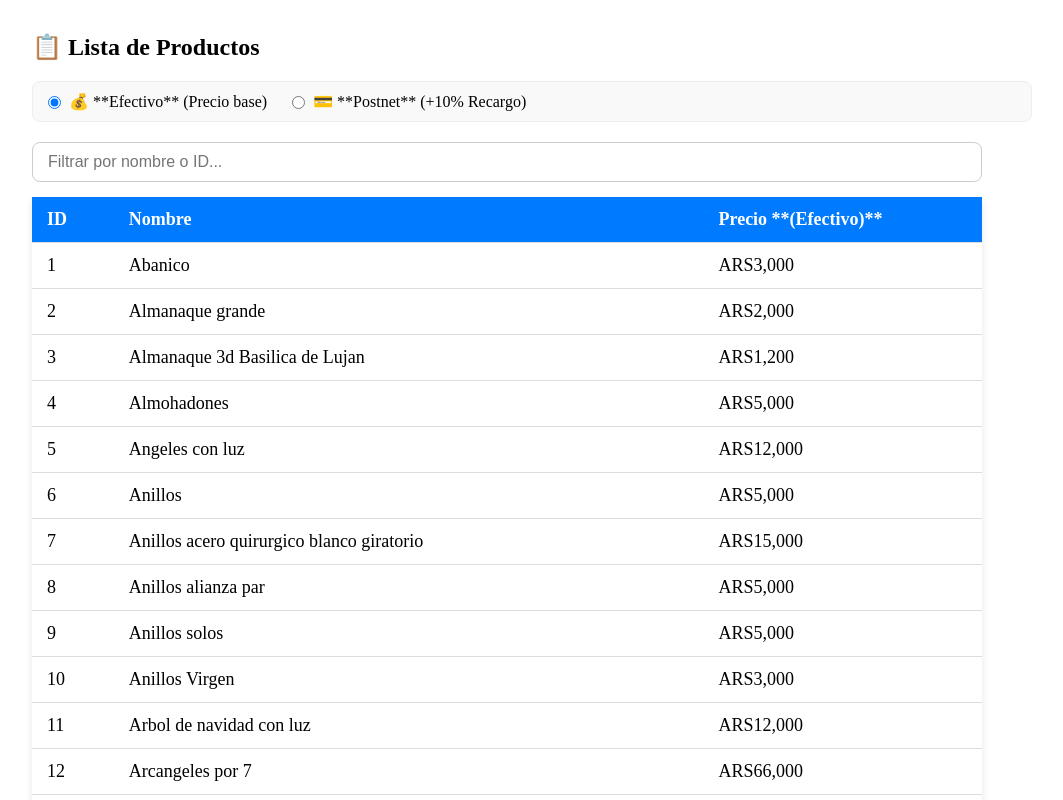
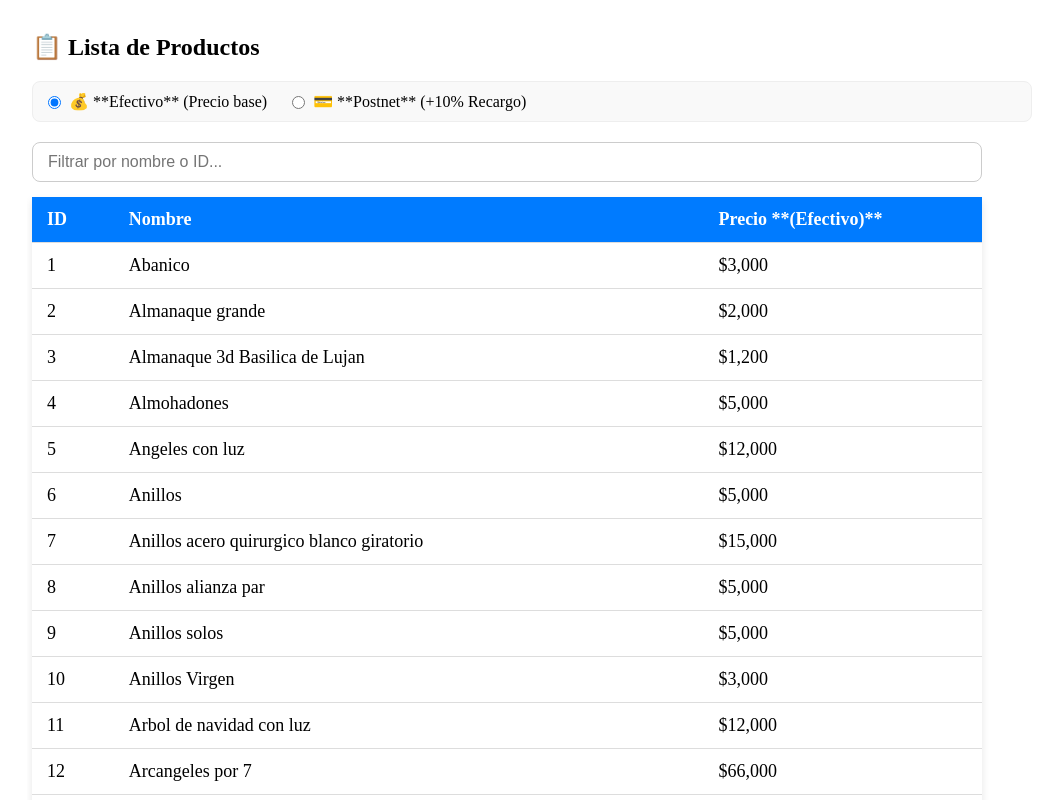
Before and after one commit to alvarosaccomani/ATSMarket-web-app, an Angular app: page / in a window 1280 px wide. Shown: the top 800 px of the page, without its empty margins (108-1171 px from the left). Built offline with nearby package versions, Linux system fonts and the light colour scheme.

Commit message:
i change ARS by USD in app component

```diff
--- a/src/app/app.component.html
+++ b/src/app/app.component.html
@@ -30,7 +30,7 @@
         <tr *ngFor="let product of filteredProducts">
           <td>{{ product.id }}</td>
           <td>{{ product.nombre }}</td>
-          <td>{{ getFinalPrice(product.precio) | currency:'ARS':'symbol':'1.0-2' }}</td>
+          <td>{{ getFinalPrice(product.precio) | currency:'USD':'symbol':'1.0-2' }}</td>
         </tr>
       </tbody>
       <tfoot *ngIf="filteredProducts.length === 0">
```
